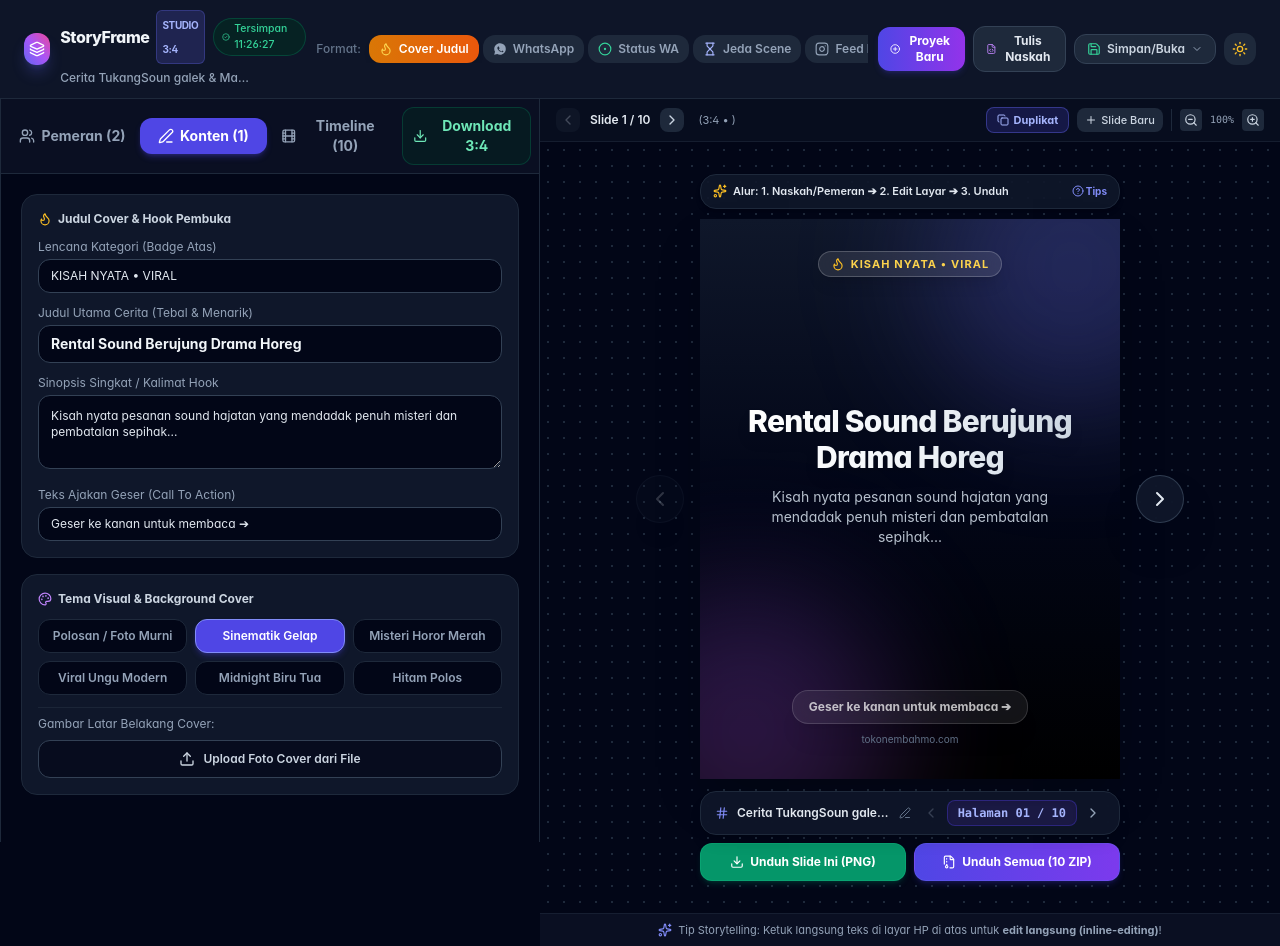
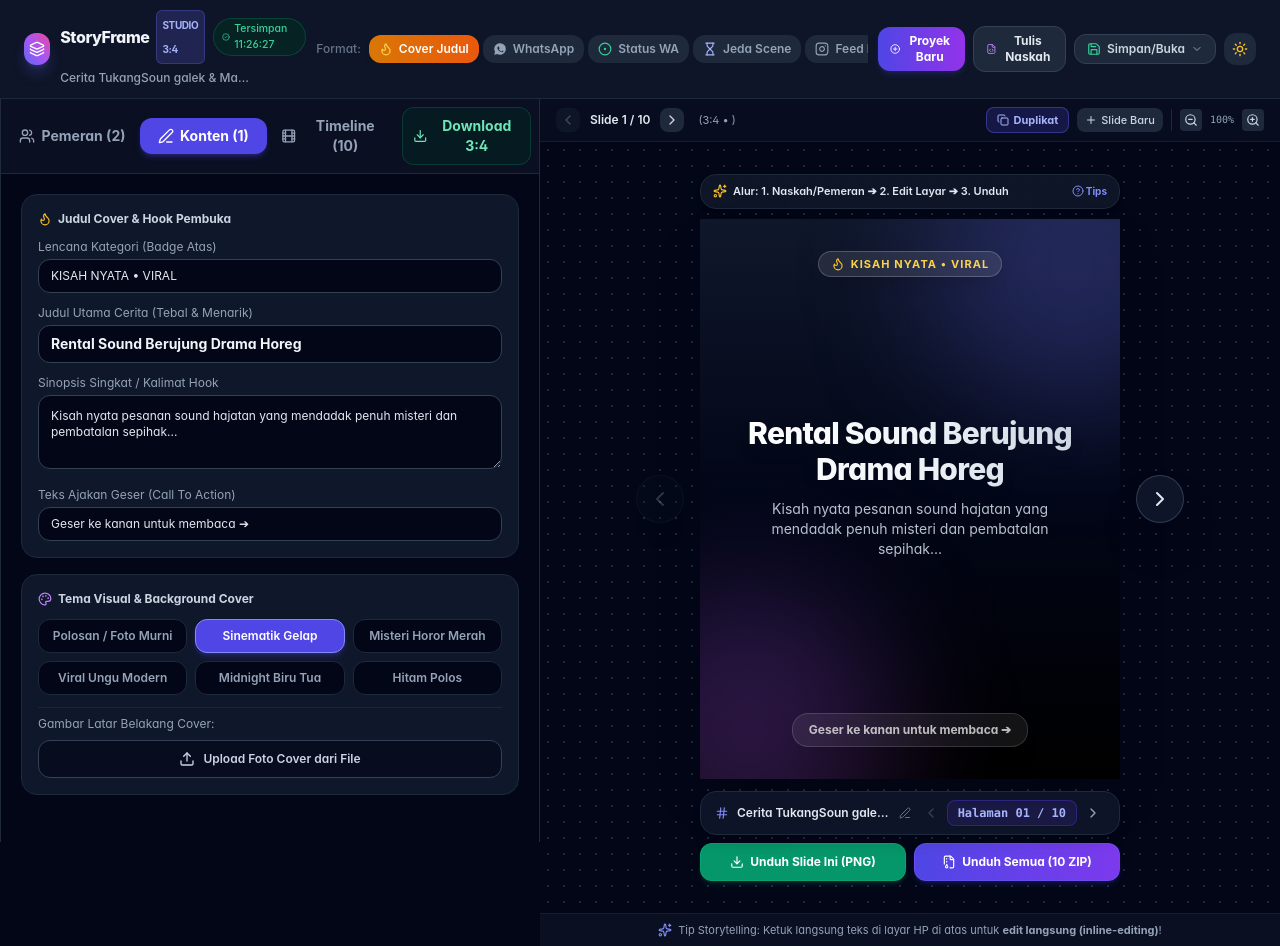
Before and after one commit to adiketuhan/storyframe-mockup-studio, a React (Vite) app: page / in a window 1280 px wide. Built offline with nearby package versions, Linux system fonts and the light colour scheme.

Commit message:
fix: remove footer branding text from title card

```diff
--- a/src/components/mockups/cards/TitleCardMockup.tsx
+++ b/src/components/mockups/cards/TitleCardMockup.tsx
@@ -97,7 +97,8 @@ export const TitleCardMockup: React.FC<TitleCardMockupProps> = ({ data, onUpdate
       </div>
 
       {/* Bottom Section: Call to Action Swipe Bar */}
-      <div className="relative z-10 pt-4 flex flex-col items-center space-y-2">
+      <div className="relative z-10 pt-4 flex flex-col items-center">
+        {data.callToAction !== '' && (
           <div className="px-4 py-2 rounded-2xl bg-white/10 border border-white/20 backdrop-blur-md text-xs font-bold text-white flex items-center space-x-2 shadow-xl animate-pulse">
             <span
               contentEditable={!!onUpdate}
@@ -107,7 +108,7 @@ export const TitleCardMockup: React.FC<TitleCardMockupProps> = ({ data, onUpdate
               {data.callToAction || 'Geser ke kanan untuk membaca ➔'}
             </span>
           </div>
-        <p className="text-[10px] text-slate-500">tokonembahmo.com</p>
+        )}
       </div>
     </div>
   );
```
Lines whose indentation alone changed are shown as unchanged.
